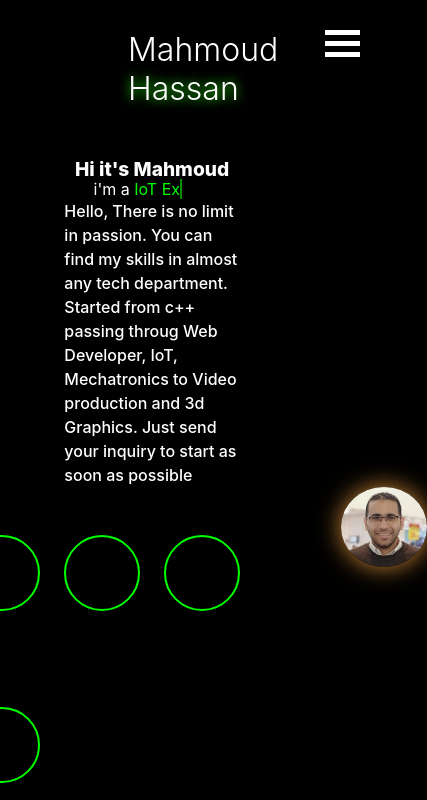
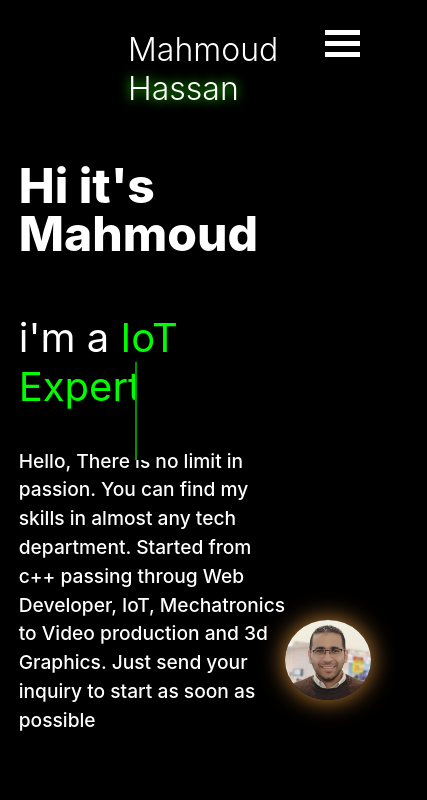
Before and after one commit to mahmoudhkassemeg/portfolio, a React (Create React App) app: page / in a window 390 px wide. Shown: the top 800 px of the page, 427 px wide, since content can reach past the window. Built offline with nearby package versions, Linux system fonts and the light colour scheme.

Commit message:
added channel name

```diff
--- a/src/App.css
+++ b/src/App.css
@@ -14,7 +14,7 @@ body{
   background-color: var(--background);
   color: var(--foreground);
   box-sizing: border-box;
-  overflow: hidden;
+  /* overflow: hidden; */
 }
 .headermain{
 
--- a/src/Components/Homeimg/Homeimg.css
+++ b/src/Components/Homeimg/Homeimg.css
@@ -6,19 +6,20 @@
 
 }
 .home-content{
-    display: grid;
-    grid-template-columns: auto auto;
+    display: flex;
+    /* grid-template-columns: auto auto;
     grid-template-rows: auto;
     grid-template-areas:
     "h1 h1"
     "h3 span"
     "p img"
     "social social"
-    "btn btn";
+    "btn btn"; */
     flex-direction: column;
     align-items: baseline;
     text-align: left;
     justify-content: center;
+    width: 90%;
 }
 .home-content h3{
     grid-area: h3;
@@ -34,7 +35,7 @@
     line-height: 1;
 }
 .home-img{
-    width: 35vw;
+    width: 50%;
     border-radius: 50%;
 }
 .home-img img{
@@ -82,7 +83,9 @@
     font-size: 1.2rem;
     font-weight: 500;
     line-height: 1.5;
+    width: 70%;
     max-width: 1000px;
+
 }
 
 .social-icons a{
@@ -226,29 +229,14 @@
 }
 
 
-@media (max-width:600px){
-    .home-content p{
-        margin: auto;
-        font-size: 1rem;
+@media only screen and (max-width:500px){
+    .home-content p,h1,h3{
+        width: 100%;
     }
+}
 
-    .home-content{
-        grid-template-columns: auto;
-        grid-template-rows: auto;
-        grid-template-areas:
-        "h1"
-        "h3"
-        "p"
-        "social"
-        "btn";
-
+@media only screen and (max-width:800){
+    .home-content p,h1,h3{
+        width: 70%;
     }
-    .home-content h3{
-        margin: auto;
-        font-size: 1rem;
-    }
-    .home-content h1{
-        margin: auto;
-        font-size: 1.2rem;
 }
-}
```
